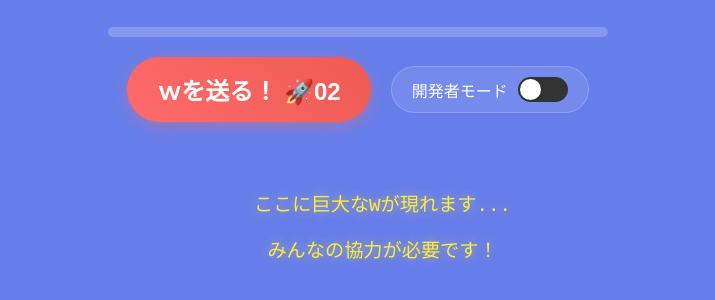
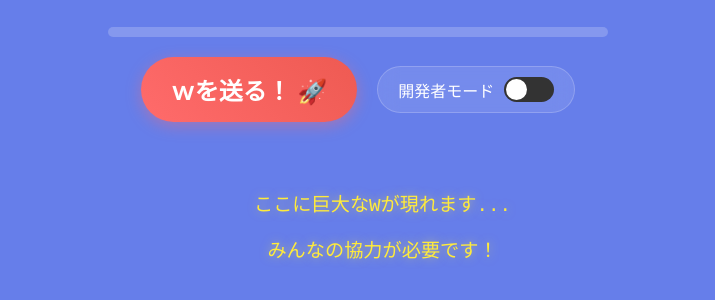
Before and after one commit to ama01234/WAFCAasw01, a plain HTML site: page index.html in a window 1280 px wide. Shown: the part 264-564 px from the top of the page, without its empty margins (282-997 px from the left). Drawn offline with Linux system fonts and the light colour scheme.

Commit message:
Update index.html

```diff
--- a/index.html
+++ b/index.html
@@ -314,7 +314,7 @@
 
   <div class="controls">
     <button class="w-button" id="w-btn" onclick="addW()">
-      ｗを送る！ 🚀02
+      ｗを送る！ 🚀
     </button>
 
     <div class="dev-mode">
```
